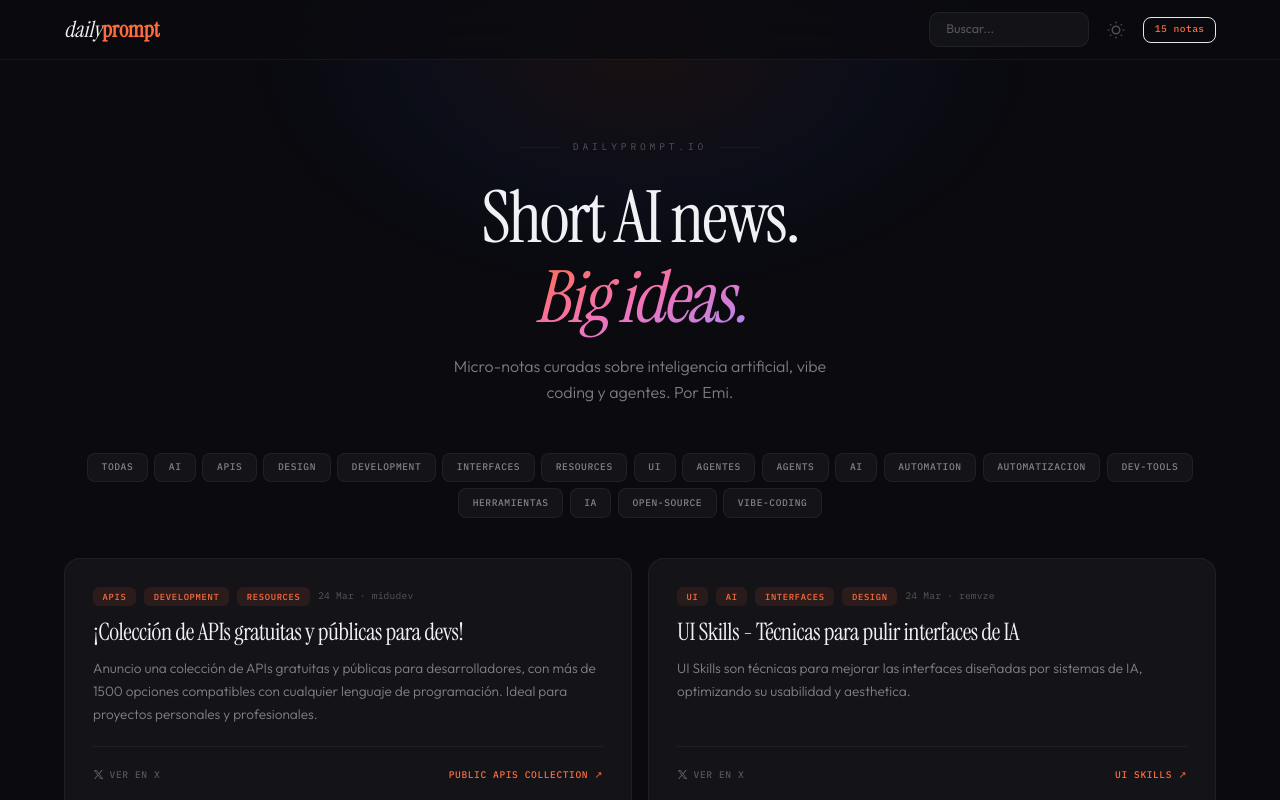
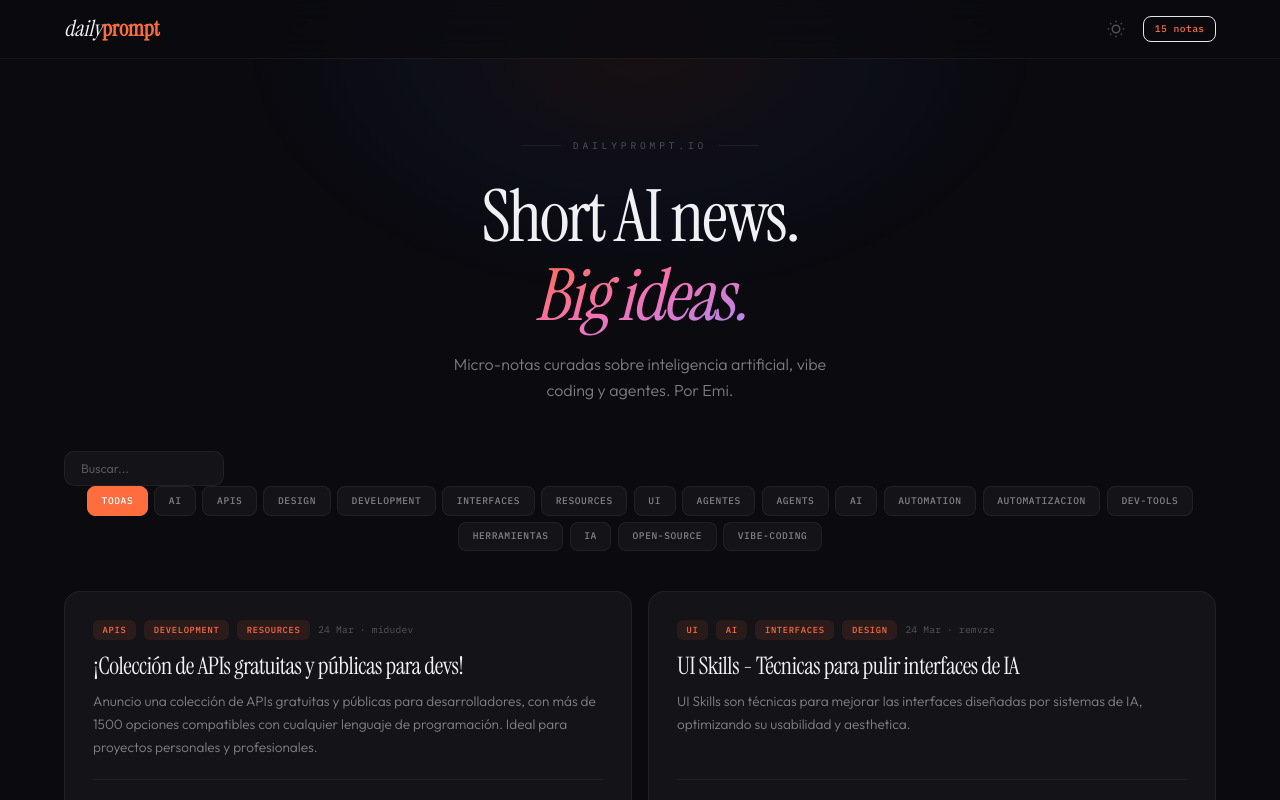
Before and after one commit to emipanelliok/dailyprompt, a Next.js app: page / in a window 1280 px wide. Shown: the top 800 px of the page. Built offline with nearby package versions, Linux system fonts and the light colour scheme.

Commit message:
feat: add working search and tag filters

```diff
--- a/app/page.tsx
+++ b/app/page.tsx
@@ -1,5 +1,6 @@
 import { Header } from "@/components/header";
 import { Footer } from "@/components/footer";
+import { NotesFilterClient } from "@/components/notes-filter-client";
 import { NoteCard } from "@/components/note-card";
 import { getAllNotes, getAllTags } from "@/lib/notes";
 
@@ -9,6 +10,13 @@ export const revalidate = 60;
 export default function Home() {
   const notes = getAllNotes();
   const allTags = getAllTags(notes);
+
+  const notesData = notes.map((note) => ({
+    slug: note.slug,
+    title: note.title,
+    summary: note.summary,
+    tags: note.tags,
+  }));
 
   return (
     <div className="min-h-screen flex flex-col relative">
@@ -38,17 +46,8 @@ export default function Home() {
           </p>
         </section>
 
-        {/* Tags */}
-        <div className="flex gap-[0.4rem] flex-wrap justify-center mb-10">
-          {["todas", ...allTags].map((tag) => (
-            <span
-              key={tag}
-              className="font-mono text-[0.6rem] font-medium uppercase tracking-[0.06em] px-[0.85rem] py-[0.4rem] rounded-lg bg-glass border border-glass-border text-text-dim cursor-pointer hover:bg-[rgba(255,255,255,0.08)] hover:text-text hover:-translate-y-px transition-all"
-            >
-              {tag === "todas" ? "todas" : tag}
-            </span>
-          ))}
-        </div>
+        {/* Tags + Search (client component) */}
+        <NotesFilterClient allTags={allTags} notesData={notesData} />
 
         {/* Cards Grid */}
         <div className="grid grid-cols-1 md:grid-cols-2 gap-4 pb-20">
--- a/components/header.tsx
+++ b/components/header.tsx
@@ -20,11 +20,6 @@ export function Header({ noteCount }: HeaderProps) {
           daily<b className="not-italic text-accent-orange">prompt</b>
         </a>
         <div className="flex items-center gap-3">
-          <input
-            type="text"
-            placeholder="Buscar..."
-            className="hidden sm:block bg-glass border border-glass-border rounded-[10px] py-[0.45rem] px-4 text-[0.78rem] text-text placeholder:text-text-muted font-body outline-none w-40 focus:w-56 transition-all focus:border-accent-orange focus:bg-accent-orange/5"
-          />
           {mounted && (
             <button
               onClick={toggleTheme}
--- /dev/null
+++ b/components/notes-filter-client.tsx
@@ -0,0 +1,71 @@
+"use client";
+
+import { useState } from "react";
+
+interface NotesFilterProps {
+  allTags: string[];
+  notesData: { slug: string; title: string; summary: string; tags: string[] }[];
+}
+
+export function NotesFilterClient({ allTags, notesData }: NotesFilterProps) {
+  const [activeTag, setActiveTag] = useState("todas");
+  const [search, setSearch] = useState("");
+
+  // Filter cards via DOM
+  function applyFilters(tag: string, query: string) {
+    const cards = document.querySelectorAll("[data-note-slug]");
+    cards.forEach((card) => {
+      const slug = card.getAttribute("data-note-slug") || "";
+      const noteInfo = notesData.find((n) => n.slug === slug);
+      if (!noteInfo) { (card as HTMLElement).style.display = ""; return; }
+
+      const matchesTag = tag === "todas" || noteInfo.tags.includes(tag);
+      const matchesSearch = !query ||
+        noteInfo.title.toLowerCase().includes(query.toLowerCase()) ||
+        noteInfo.summary.toLowerCase().includes(query.toLowerCase()) ||
+        noteInfo.tags.some(t => t.toLowerCase().includes(query.toLowerCase()));
+
+      (card as HTMLElement).style.display = matchesTag && matchesSearch ? "" : "none";
+    });
+  }
+
+  function handleTagClick(tag: string) {
+    setActiveTag(tag);
+    applyFilters(tag, search);
+  }
+
+  function handleSearch(query: string) {
+    setSearch(query);
+    applyFilters(activeTag, query);
+  }
+
+  return (
+    <>
+      {/* Search - injected into header via portal or passed as prop */}
+      <input
+        type="text"
+        placeholder="Buscar..."
+        value={search}
+        onChange={(e) => handleSearch(e.target.value)}
+        className="hidden sm:block bg-glass border border-glass-border rounded-[10px] py-[0.45rem] px-4 text-[0.78rem] text-text placeholder:text-text-muted font-body outline-none w-40 focus:w-56 transition-all focus:border-accent-orange focus:bg-accent-orange/5"
+      />
+
+      {/* Tags */}
+      <div className="flex gap-[0.4rem] flex-wrap justify-center mb-10">
+        {["todas", ...allTags].map((tag) => (
+          <button
+            key={tag}
+            onClick={() => handleTagClick(tag)}
+            className={`font-mono text-[0.6rem] font-medium uppercase tracking-[0.06em] px-[0.85rem] py-[0.4rem] rounded-lg border cursor-pointer transition-all hover:-translate-y-px ${
+              activeTag === tag
+                ? "bg-accent-orange text-white border-accent-orange"
+                : "bg-glass border-glass-border text-text-dim hover:bg-[rgba(255,255,255,0.08)] hover:text-text"
+            }`}
+          >
+            {tag}
+          </button>
+        ))}
+      </div>
+    </>
+  );
+}
```
